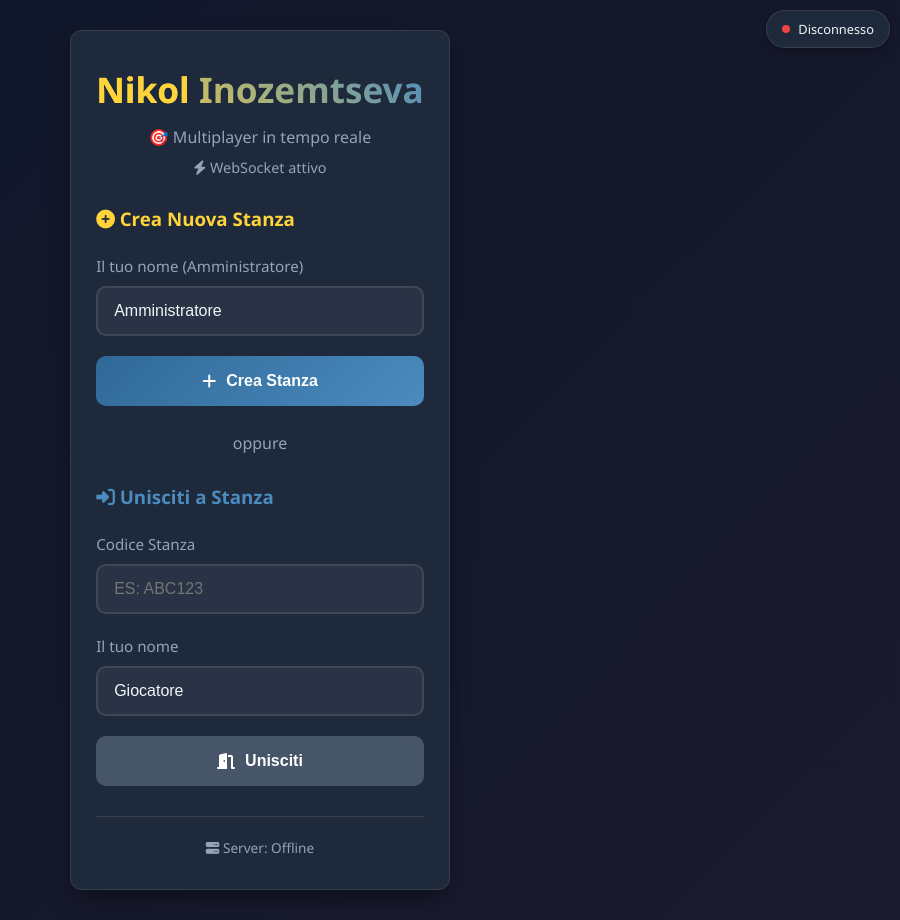
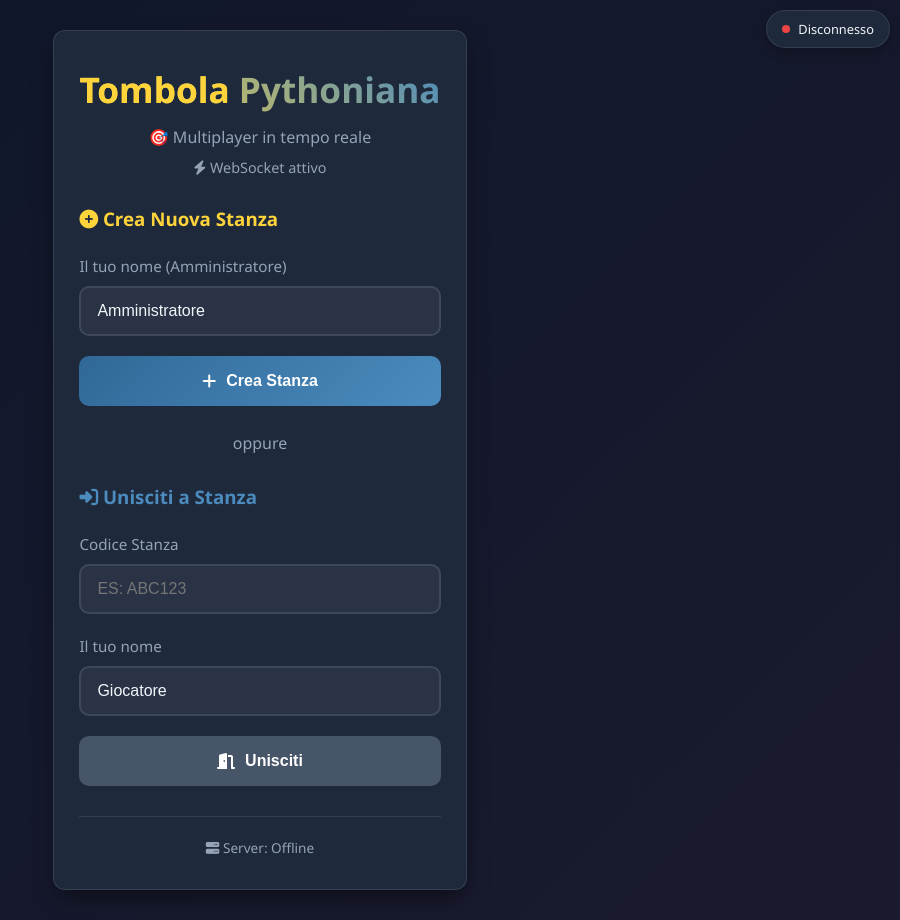
Before and after one commit to Zoyrox/Tombola-V2, a website: page public/index.html in a window 1280 px wide. Shown: the whole page, without its empty margins (380-1280 px from the left). Drawn offline with nearby package versions, Linux system fonts and the light colour scheme; no server answers.

Commit message:
Update header name in login screen

```diff
--- a/public/index.html
+++ b/public/index.html
@@ -94,7 +94,7 @@
         <div class="container">
             <div class="login-card">
                 <div class="logo">
-                    <h1><span style="color: #FFD43B;">Nikol</span> Inozemtseva</h1>
+                    <h1><span style="color: #FFD43B;">Tombola</span> Pythoniana</h1>
                     <p class="subtitle">🎯 Multiplayer in tempo reale</p>
                     <p style="color: #94a3b8; font-size: 0.9rem; margin-top: 5px;">
                         <i class="fas fa-bolt"></i> WebSocket attivo
```
